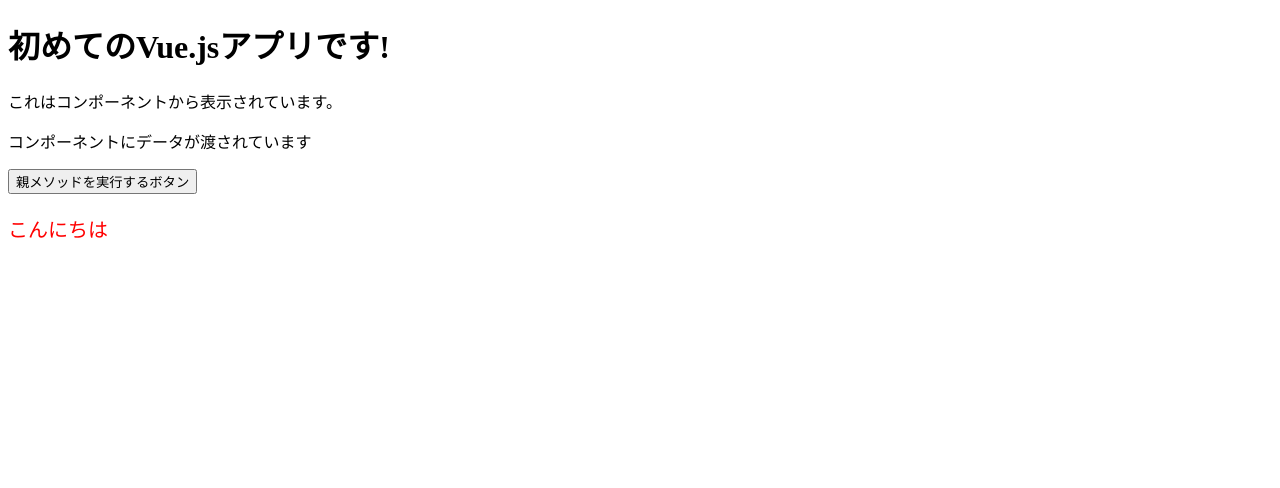
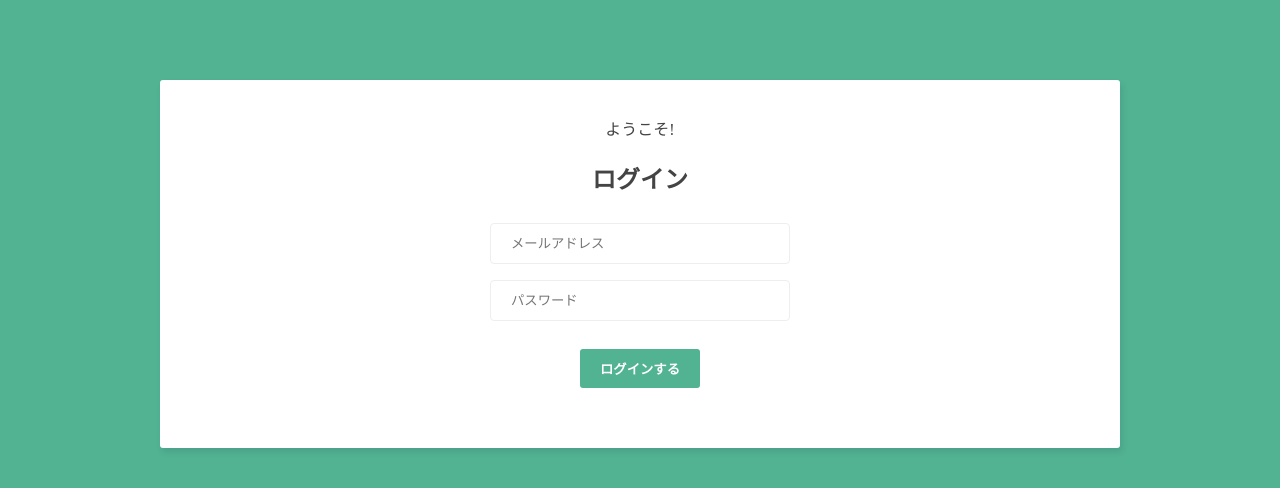
Before and after one commit to hirokazu1209/live-chat-vuejs, a Vue app: page / in a window 1280 px wide. Shown: the top 488 px of the page. Built offline with nearby package versions, Linux system fonts and the light colour scheme.

Commit message:
ログイン画面の実装

```diff
--- /dev/null
+++ b/src/assets/main.css
@@ -0,0 +1,26 @@
+body {
+  background: #51b392;
+  color: #444;
+}
+.container {
+  width: 90%;
+  max-width: 960px;
+  margin: 80px auto;
+  border-radius: 3px;
+  box-shadow: 2px 4px 6px rgba(28, 6, 49, 0.1);
+  background: white;
+}
+.error {
+  color: #ff3f80;
+  font-size: 14px;
+}
+button {
+  text-decoration: none;
+  background: #51b392;
+  color: white;
+  font-weight: bold;
+  border: 0;
+  border-radius: 3px;
+  padding: 10px 20px;
+  cursor: pointer;
+}
--- /dev/null
+++ b/src/components/LoginForm.vue
@@ -0,0 +1,22 @@
+<template>
+  <div>
+    <h2>ログイン</h2>
+    <form>
+      <!-- データと入力フォームを生成している -->
+      <input type="email" required placeholder="メールアドレス" v-model="email">
+      <input type="password" required placeholder="パスワード" v-model="password">
+      <button>ログインする</button>
+    </form>
+  </div>
+</template>
+
+<script>
+export default{
+  data() {
+    return {
+      email: '',
+      password: ''
+    }
+  }
+}
+</script>
--- a/src/main.js
+++ b/src/main.js
@@ -2,6 +2,7 @@
 import { createApp } from 'vue'
 import App from './App.vue'
 import router from './router'
+import './assets/main.css'
 
 // Vue.jsアプリを動かすためのさまざまな機能が構築・用意されている
 createApp(App).use(router).mount('#app')
--- a/src/views/Welcome.vue
+++ b/src/views/Welcome.vue
@@ -1,52 +1,46 @@
 <template>
-  <div>
-    <h1>{{ title }}</h1>
-    <!-- データを子コンポーネントに渡している -->
-    <!-- :<props名>="<データの名前>" -->
-    <!-- <TestComponent :isEnabled="isEnabled" message="コンポーネントにデータが渡されています" /> -->
-
-    <!-- toggleという名前に一致する親コンポーネントのメソッドが実行される -->
-    <!-- @toggleは子コンポーネントのthis.$emit('toggle')に紐づいている -->
-    <!-- "toggle"はWelcome.vueのメソッド名であるtoggleに紐づいている -->
-    <TestComponent @toggle="toggle" message="コンポーネントにデータが渡されています" />
-    <p v-if="isEnabled">こんにちは</p>
+  <div class="container welcome">
+    <p>ようこそ!</p>
+    <LoginForm />
   </div>
 </template>
 
 <script>
-import TestComponent from '../components/TestComponent.vue'
-
-export default {
-  components: {
-    TestComponent
-  },
-  data() {
-    return {
-      title: '初めてのVue.jsアプリです!',
-      subtitle: 'ようこそ',
-      isEnabled: true
-    }
-  },
-  computed: {
-    text() {
-      if(this.isEnabled) {
-        return 'こんにちは！'
-      } else {
-        return 'さよなら'
-      }
-    }
-  },
-  methods: {
-    toggle() {
-      this.isEnabled = !this.isEnabled
-    }
+  import LoginForm from '../components/LoginForm.vue'
+  export default {
+    components: { LoginForm },
   }
-}
 </script>
 
-<style scoped>
-  p {
-    font-size: 20px;
-    color: red;
+<style>
+  .welcome {
+    text-align: center;
+    padding: 20px 0;
+  }
+
+  .welcome form {
+    width: 300px;
+    margin: 20px auto;
+  }
+  .welcome label {
+    display: block;
+    margin: 20px 0 10px;
+  }
+  .welcome input {
+    width: 100%;
+    padding: 12px 20px;
+    margin: 8px auto;
+    border-radius: 4px;
+    border: 1px solid #eee;
+    outline: none;
+    box-sizing: border-box;
+  }
+  .welcome span{
+    font-weight: bold;
+    text-decoration: underline;
+    cursor: pointer;
+  }
+  .welcome button {
+    margin: 20px auto;
   }
 </style>
```
